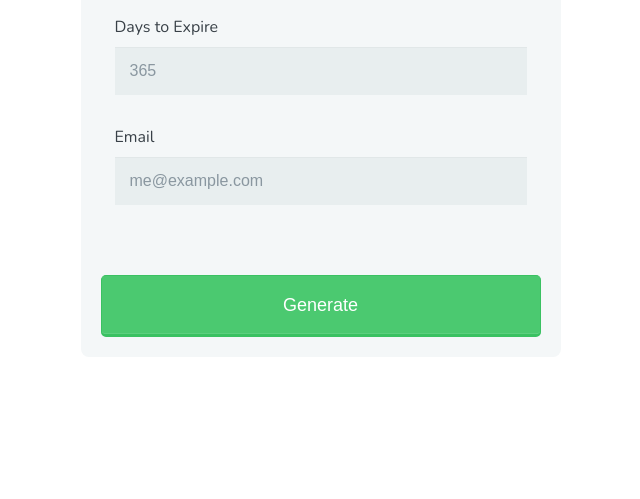
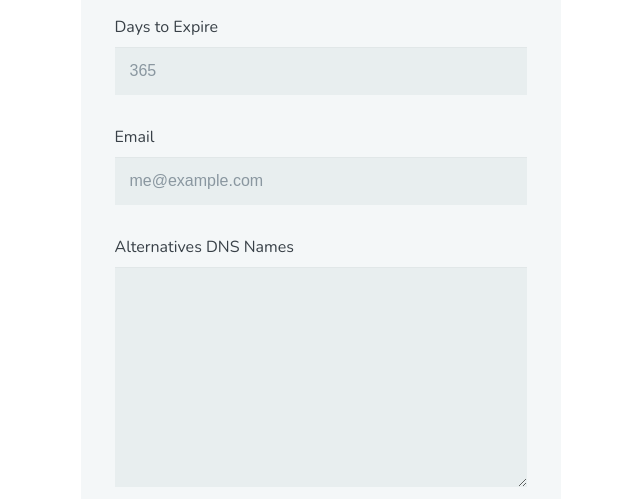
Before and after one commit to tchellomello/my-ssl-certs, a Django app: page / in a window 1280 px wide. Shown: the part 1843-2342 px from the top of the page, without its empty margins (332-972 px from the left). Run offline with Django 3.2, Linux system fonts and the light colour scheme; some libraries are stand-ins or nearby versions.

Commit message:
Added support to add/create Alternative Subject Names extension to SSL certificates

```diff
--- a/mysslcerts/app/forms.py
+++ b/mysslcerts/app/forms.py
@@ -19,6 +19,7 @@ class generate_ca_and_certificateForm(forms.Form):
     cert_organizational_unit = forms.CharField(label='Organizational Unit (OU)', max_length=30, required=False)
     cert_days = forms.IntegerField(label='Days to Expire', min_value=1)
     cert_email = forms.EmailField(label='Email')
+    alt_names = forms.CharField(widget=forms.Textarea, label='Alternatives DNS Names', required=False)
 
 class generate_certificate_from_uploaded_CAForm(forms.Form):
     #ca
@@ -34,3 +35,4 @@ class generate_certificate_from_uploaded_CAForm(forms.Form):
     cert_organizational_unit = forms.CharField(label='Organizational Unit (OU)', max_length=30, required=False)
     cert_days = forms.IntegerField(label='Days to Expire', min_value=1)
     cert_email = forms.EmailField(label='Email')
+    alt_names = forms.CharField(widget=forms.Textarea, label='Alternatives DNS Names', required=False)
--- a/mysslcerts/app/libs.py
+++ b/mysslcerts/app/libs.py
@@ -45,10 +45,11 @@ class CustomSat6Certs():
 
         #add CA extension CA:True
         cert.add_extensions([
-            crypto.X509Extension(b"basicConstraints", True, b"CA:TRUE, pathlen:0"),
+            crypto.X509Extension(b"basicConstraints", True, b"CA:TRUE"),
             crypto.X509Extension(b"keyUsage", True, b"keyCertSign, cRLSign"),
             crypto.X509Extension(b"subjectKeyIdentifier", False, b"hash", subject=cert),
         ])
+
         cert.add_extensions([
             crypto.X509Extension(
                 b"authorityKeyIdentifier", False, b"keyid:always", issuer=cert)
@@ -118,7 +119,8 @@ class CustomSat6Certs():
         pass
 
     def create_cert(self, cert_country="", cert_state="", cert_city="",
-            cert_organization="", cert_organizational_unit="", cert_common_name="", cert_days=365, algo_hash="sha256"):
+            cert_organization="", cert_organizational_unit="", cert_common_name="",
+            alt_names_list="", cert_days=365, algo_hash="sha256"):
 
         if self.ca_certificate == None or self.ca_key == None:
             return "Missing CA certificate and key"
@@ -130,6 +132,23 @@ class CustomSat6Certs():
         req.get_subject().L = cert_city
         req.get_subject().O = cert_organization
         req.get_subject().CN = cert_common_name
+
+        # make sure CN is the first in the AltNames list
+        alt_names = []
+        alt_names.append("DNS:{0}".format(req.get_subject().CN))
+
+        # append the AltNames entered via webUI
+        if alt_names_list:
+            formatted_names = ["DNS: {0}".format(x) for x in alt_names_list.splitlines()]
+            alt_names = alt_names + formatted_names
+
+        #adding AltNames extensions to look good in Chrome
+        req.add_extensions([
+            crypto.X509Extension(b"keyUsage", False, b"Digital Signature, Non Repudiation, Key Encipherment"),
+            crypto.X509Extension(b"basicConstraints", False, b"CA:FALSE"),
+            crypto.X509Extension(b'extendedKeyUsage', False, b'serverAuth, clientAuth'),
+            crypto.X509Extension(b"subjectAltName", False, ", ".join(alt_names).encode()),
+        ])
 
         #optional
         if cert_organizational_unit:
@@ -152,6 +171,7 @@ class CustomSat6Certs():
         cert.set_issuer(self.ca_certificate.get_subject())
         cert.set_subject(req.get_subject())
         cert.set_pubkey(req.get_pubkey())
+        cert.add_extensions(req.get_extensions())
         cert.sign(self.ca_key, algo_hash)
 
         self.certificate_key = k
--- a/mysslcerts/app/templates/app/generate_ca_and_certificate.html
+++ b/mysslcerts/app/templates/app/generate_ca_and_certificate.html
@@ -79,6 +79,10 @@
             <label for="{{ form.cert_email.id_for_label }}">Email</label>
             {{ form.cert_email }}
 
+            {{ form.alt_names.errors }}
+            <label for="{{ form.alt_names.id_for_label }}">Alternatives DNS Names</label>
+            {{ form.alt_names }}
+
         </fieldset>
         <button type="submit">Generate</button>
       </form>
--- a/mysslcerts/app/templates/app/generate_certificate_from_uploaded_CA.html
+++ b/mysslcerts/app/templates/app/generate_certificate_from_uploaded_CA.html
@@ -55,6 +55,11 @@
             <label for="{{ form.cert_email.id_for_label }}">Email</label>
             {{ form.cert_email }}
 
+            {{ form.alt_names.errors }}
+            <label for="{{ form.alt_names.id_for_label }}">Alternatives DNS Names</label>
+            {{ form.alt_names }}
+
+
         </fieldset>
         <button type="submit">Generate</button>
       </form>
--- a/mysslcerts/app/views.py
+++ b/mysslcerts/app/views.py
@@ -30,6 +30,7 @@ def generate_ca_and_certificate(request):
             cert_organizational_unit = form.cleaned_data['cert_organizational_unit']
             cert_days = form.cleaned_data['cert_days']
             cert_email = form.cleaned_data['cert_email']
+            alt_names_list = form.cleaned_data['alt_names']
 
             obj = CustomSat6Certs(zip_filename=cert_common_name)
 
@@ -41,7 +42,8 @@ def generate_ca_and_certificate(request):
             #create certificate
             obj.create_cert(cert_country=cert_country, cert_state=cert_state, cert_city=cert_city,
                     cert_organization=cert_organization, cert_organizational_unit=cert_organizational_unit,
-                    cert_common_name=cert_common_name, cert_days=cert_days)
+                    cert_common_name=cert_common_name, cert_days=cert_days,
+                    alt_names_list=alt_names_list)
 
             zipfile = obj.get_zip()
             response = HttpResponse(zipfile, content_type='application/x-zip-compressed')
@@ -84,6 +86,7 @@ def generate_certificate_from_uploaded_CA(request):
             cert_organizational_unit = form.cleaned_data['cert_organizational_unit']
             cert_days = form.cleaned_data['cert_days']
             cert_email = form.cleaned_data['cert_email']
+            alt_names_list = form.cleaned_data['alt_names']
 
             obj = CustomSat6Certs(zip_filename=cert_common_name)
 
@@ -94,7 +97,8 @@ def generate_certificate_from_uploaded_CA(request):
             #create certificate
             obj.create_cert(cert_country=cert_country, cert_state=cert_state, cert_city=cert_city,
                     cert_organization=cert_organization, cert_organizational_unit=cert_organizational_unit,
-                    cert_common_name=cert_common_name, cert_days=cert_days)
+                    cert_common_name=cert_common_name, cert_days=cert_days,
+                    alt_names_list=alt_names_list)
 
             zipfile = obj.get_zip()
             response = HttpResponse(zipfile, content_type='application/x-zip-compressed')
```
